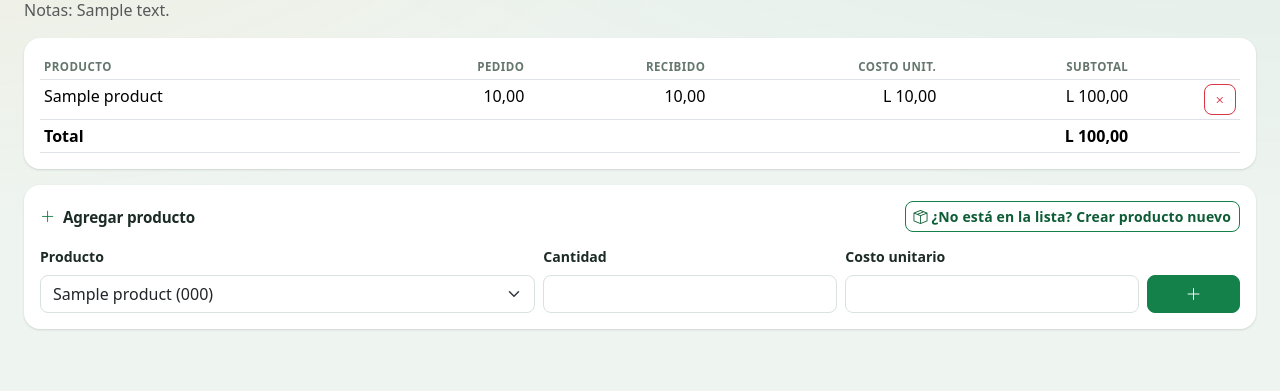
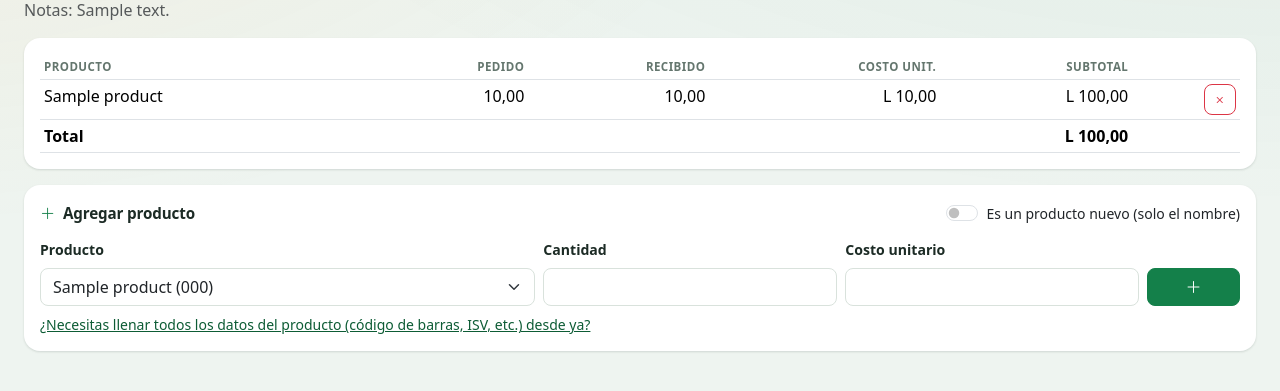
Before and after one commit to Jcontreras013/Sistema-facturacion, a Django app: page /inventario/ordenes-compra/1/ in a window 1280 px wide; the page is wider, and only the part inside the window is pictured. Shown: the part 191-582 px from the top of that part. Run offline with Django 5.2, Linux system fonts and the light colour scheme; a user stored in the database is signed in; tables that the repository leaves empty hold one stand-in row (values such as "Sample post"); some libraries are stand-ins or nearby versions.

Commit message:
Agregar producto rápido (solo nombre) desde la orden de compra
Cuando el proveedor solo trae un catálogo con nombres y no hay tiempo
de llenar todos los datos del producto, ahora se puede activar "Es un
producto nuevo (solo el nombre)" en la misma fila de "Agregar
producto": se crea con código automático, el proveedor de la orden y
el costo ingresado como precio de compra, sin salir de la pantalla.

Estos productos quedan marcados con "Precio pendiente" en el listado
y hay un filtro "Sin precio de venta" para encontrarlos y terminar de
configurarlos (precio de venta, código de barras, categoría) después,
sin la presión del proveedor esperando.

```diff
--- a/inventory/views.py
+++ b/inventory/views.py
@@ -49,13 +49,16 @@ def product_list(request):
     products = Product.objects.select_related("category", "provider").all()
     if query:
         products = products.filter(Q(name__icontains=query) | Q(code__icontains=query))
+    incomplete_only = request.GET.get("incomplete") == "1"
+    if incomplete_only:
+        products = products.filter(sale_price=0)
     low_stock_only = request.GET.get("low_stock") == "1"
     if low_stock_only:
         products = [p for p in products if p.is_low_stock]
     return render(
         request,
         "inventory/product_list.html",
-        {"products": products, "query": query, "low_stock_only": low_stock_only},
+        {"products": products, "query": query, "low_stock_only": low_stock_only, "incomplete_only": incomplete_only},
     )
 
 
@@ -311,7 +314,6 @@ def purchase_order_detail(request, pk):
 def purchase_order_add_item(request, pk):
     order = get_object_or_404(PurchaseOrder, pk=pk)
     if request.method == "POST" and order.status == "borrador":
-        product = get_object_or_404(Product, pk=request.POST.get("product"))
         try:
             quantity = Decimal(request.POST.get("quantity_ordered", "0"))
             unit_cost = Decimal(request.POST.get("unit_cost", "0"))
@@ -321,6 +323,27 @@ def purchase_order_add_item(request, pk):
         if quantity <= 0:
             messages.error(request, "La cantidad debe ser mayor a cero.")
             return redirect("inventory:purchase_order_detail", pk=order.pk)
+
+        new_product_name = (request.POST.get("new_product_name") or "").strip()
+        if new_product_name:
+            product = Product.objects.create(
+                code=f"RAP-{uuid.uuid4().hex[:8].upper()}",
+                name=new_product_name,
+                provider=order.provider,
+                purchase_price=unit_cost,
+                sale_price=0,
+            )
+            log_action(
+                request.user, "created", product,
+                extra=f"Creado rápido (solo nombre) desde la orden {order.number}",
+            )
+        else:
+            product_id = request.POST.get("product")
+            if not product_id:
+                messages.error(request, "Selecciona un producto o marca \"Es un producto nuevo\" y escribe el nombre.")
+                return redirect("inventory:purchase_order_detail", pk=order.pk)
+            product = get_object_or_404(Product, pk=product_id)
+
         PurchaseOrderItem.objects.create(
             purchase_order=order, product=product, quantity_ordered=quantity, unit_cost=unit_cost
         )
--- a/templates/inventory/purchase_order_detail.html
+++ b/templates/inventory/purchase_order_detail.html
@@ -76,19 +76,24 @@
 <div class="card p-3 mb-3">
     <div class="d-flex justify-content-between align-items-center">
         <h6 class="card-section-title mb-0"><i class="bi bi-plus-lg"></i> Agregar producto</h6>
-        <a href="{% url 'inventory:product_create' %}?next={{ request.path|urlencode }}&provider={{ order.provider_id }}" class="btn btn-sm btn-outline-primary">
-            <i class="bi bi-box-seam"></i> ¿No está en la lista? Crear producto nuevo
-        </a>
+        <div class="form-check form-switch mb-0">
+            <input class="form-check-input" type="checkbox" id="newProductToggle">
+            <label class="form-check-label small" for="newProductToggle">Es un producto nuevo (solo el nombre)</label>
+        </div>
     </div>
     <form method="post" action="{% url 'inventory:purchase_order_add_item' order.pk %}" class="row g-2 align-items-end mt-1">
         {% csrf_token %}
-        <div class="col-md-5">
+        <div class="col-md-5" id="existingProductField">
             <label class="form-label small">Producto</label>
-            <select name="product" class="form-select" required>
+            <select name="product" id="productSelect" class="form-select">
                 {% for product in products %}
                     <option value="{{ product.pk }}">{{ product.name }} ({{ product.code }})</option>
                 {% endfor %}
             </select>
+        </div>
+        <div class="col-md-5" id="newProductField" style="display:none;">
+            <label class="form-label small">Nombre del producto nuevo</label>
+            <input type="text" name="new_product_name" id="newProductName" class="form-control" placeholder="Como lo dice el catálogo del proveedor">
         </div>
         <div class="col-md-3">
             <label class="form-label small">Cantidad</label>
@@ -102,7 +107,36 @@
             <button type="submit" class="btn btn-primary w-100"><i class="bi bi-plus-lg"></i></button>
         </div>
     </form>
+    <p class="small text-muted mt-2 mb-0" id="newProductHint" style="display:none;">
+        Se crea con código automático, este proveedor y este costo como precio de compra. Después, sin prisa,
+        completa el precio de venta, el código de barras y la categoría desde
+        <a href="{% url 'inventory:product_list' %}?incomplete=1" target="_blank">Productos → sin precio de venta</a>.
+    </p>
+    <p class="small mt-2 mb-0">
+        <a href="{% url 'inventory:product_create' %}?next={{ request.path|urlencode }}&provider={{ order.provider_id }}">
+            ¿Necesitas llenar todos los datos del producto (código de barras, ISV, etc.) desde ya?
+        </a>
+    </p>
 </div>
+<script>
+(function () {
+    const toggle = document.getElementById('newProductToggle');
+    const existingField = document.getElementById('existingProductField');
+    const newField = document.getElementById('newProductField');
+    const productSelect = document.getElementById('productSelect');
+    const newProductName = document.getElementById('newProductName');
+    const hint = document.getElementById('newProductHint');
+
+    toggle.addEventListener('change', () => {
+        const isNew = toggle.checked;
+        existingField.style.display = isNew ? 'none' : '';
+        newField.style.display = isNew ? '' : 'none';
+        hint.style.display = isNew ? 'block' : 'none';
+        productSelect.disabled = isNew;
+        newProductName.disabled = !isNew;
+    });
+})();
+</script>
 {% endif %}
 
 {% if order.status == "enviada" %}
```
Also changed, not shown: templates/inventory/product_list.html (+10 -1 lines), README.md.
